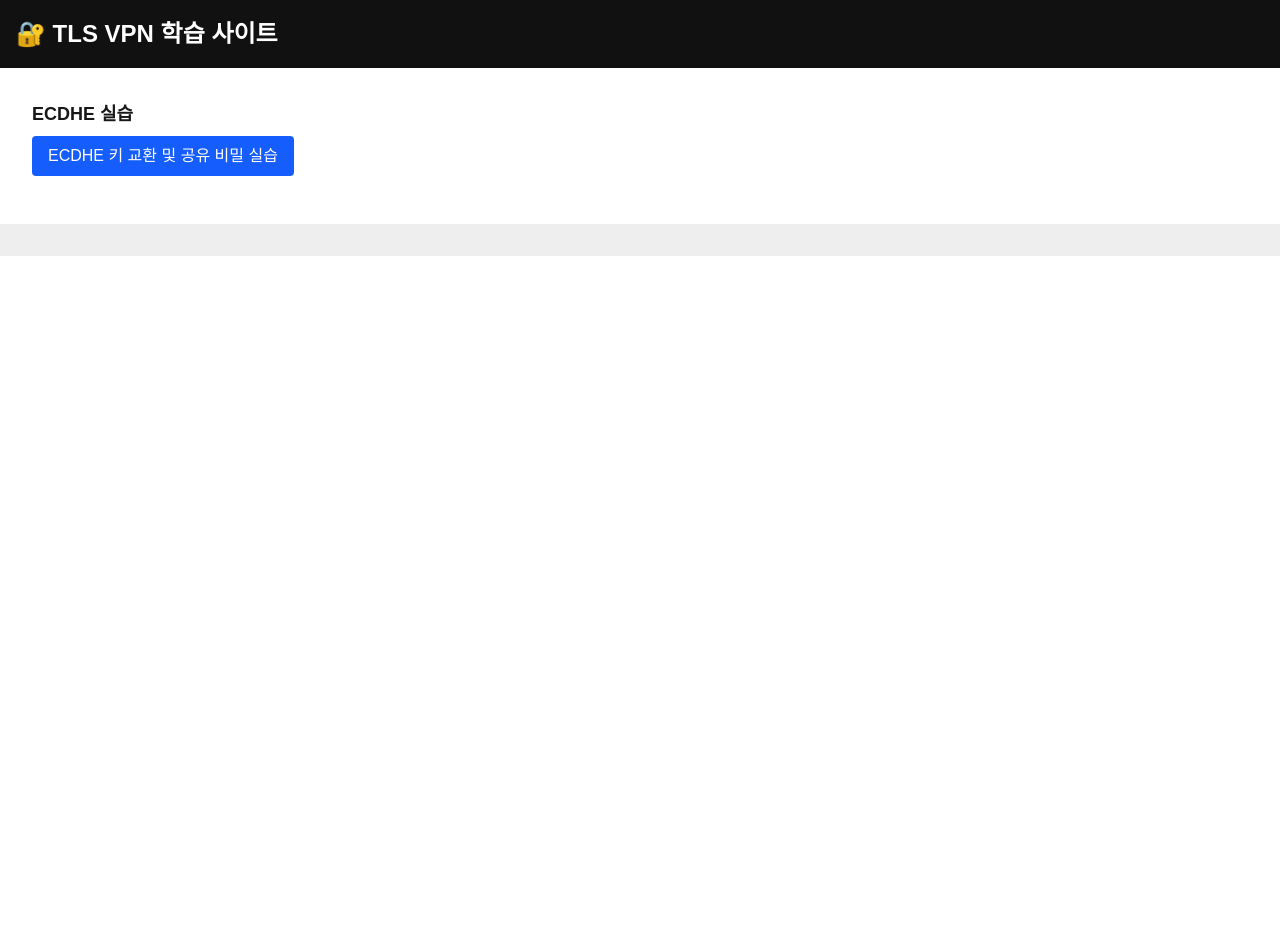
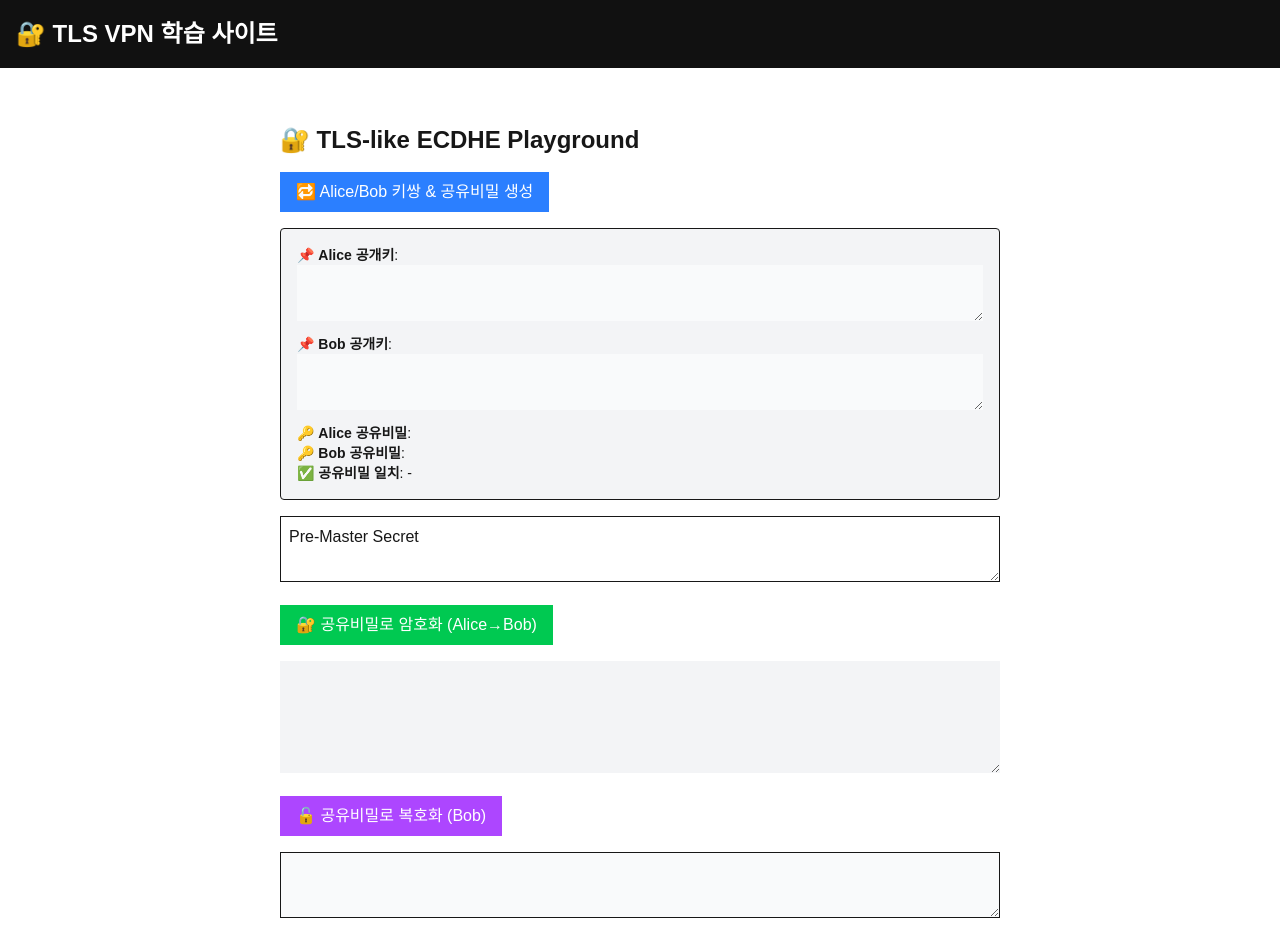
Before and after one commit to Rickyphantom/tls-vpn-demo, a Next.js app: page /lab/encryption/tls-ecdhe in a window 1280 px wide. Shown: the top 952 px of the page. Before the commit the page ends 800 px from the top, so only its background shows below. Built offline with nearby package versions, Linux system fonts and the light colour scheme.

Commit message:
Update page.tsx

```diff
--- a/src/app/lab/encryption/tls-ecdhe/page.tsx
+++ b/src/app/lab/encryption/tls-ecdhe/page.tsx
@@ -1,7 +1,7 @@
 "use client";
 import { useState } from "react";
 
-async function generateECDHKeyPair(): Promise<CryptoKeyPair> {
+async function generateECDHKeyPair() {
   return await window.crypto.subtle.generateKey(
     {
       name: "ECDH",
@@ -12,15 +12,16 @@ async function generateECDHKeyPair(): Promise<CryptoKeyPair> {
   );
 }
 
+// 타입 명시 추가
 async function exportPublicKey(key: CryptoKey): Promise<string> {
-  const spki = await window.crypto.subtle.exportKey("spki", key);
+  const spki = await window.crypto.subtle.exportKey('spki', key);
   return btoa(String.fromCharCode(...new Uint8Array(spki)));
 }
 
 async function deriveSecret(privateKey: CryptoKey, publicKey: CryptoKey): Promise<string> {
   const secret = await window.crypto.subtle.deriveBits(
     {
-      name: "ECDH",
+      name: 'ECDH',
       public: publicKey,
     },
     privateKey,
@@ -29,40 +30,126 @@ async function deriveSecret(privateKey: CryptoKey, publicKey: CryptoKey): Promis
   return Array.from(new Uint8Array(secret)).map(b => b.toString(16).padStart(2, '0')).join('');
 }
 
-export default function EcdheLab() {
-  const [result, setResult] = useState("");
+export default function TLSClientECDHEPage() {
+  const [plaintext, setPlaintext] = useState("Pre-Master Secret");
+  const [alicePub, setAlicePub] = useState("");
+  const [bobPub, setBobPub] = useState("");
+  const [aliceSecret, setAliceSecret] = useState("");
+  const [bobSecret, setBobSecret] = useState("");
+  const [ciphertext, setCiphertext] = useState("");
+  const [recovered, setRecovered] = useState("");
+  const [sharedOk, setSharedOk] = useState<string | null>(null);
+  const [error, setError] = useState("");
 
-  const handleEcdheDemo = async () => {
+  // 키쌍 및 공유비밀 생성
+  const generateKeysAndSecret = async () => {
+    setError("");
+    setCiphertext("");
+    setRecovered("");
     try {
-      // Alice, Bob 키쌍 생성
       const alice = await generateECDHKeyPair();
       const bob = await generateECDHKeyPair();
-      // 공개키 교환
-      const alicePub = await exportPublicKey(alice.publicKey);
-      const bobPub = await exportPublicKey(bob.publicKey);
-      // 공유 비밀 계산
-      const aliceSecret = await deriveSecret(alice.privateKey, bob.publicKey);
-      const bobSecret = await deriveSecret(bob.privateKey, alice.publicKey);
-      setResult(
-        `Alice 공개키(base64):\n${alicePub}\n\nBob 공개키(base64):\n${bobPub}\n\n` +
-        `Alice 공유 비밀: ${aliceSecret}\nBob 공유 비밀: ${bobSecret}\n` +
-        (aliceSecret === bobSecret ? "공유 비밀 일치: 성공" : "공유 비밀 불일치: 실패")
-      );
+      const alicePubB64 = await exportPublicKey(alice.publicKey);
+      const bobPubB64 = await exportPublicKey(bob.publicKey);
+      setAlicePub(alicePubB64);
+      setBobPub(bobPubB64);
+      const aliceSecretHex = await deriveSecret(alice.privateKey, bob.publicKey);
+      const bobSecretHex = await deriveSecret(bob.privateKey, alice.publicKey);
+      setAliceSecret(aliceSecretHex);
+      setBobSecret(bobSecretHex);
+      setSharedOk(aliceSecretHex === bobSecretHex ? "성공" : "실패");
     } catch (e) {
-      setResult("에러 발생: " + (e instanceof Error ? e.message : String(e)));
+      setError("키 생성/공유비밀 오류: " + (e instanceof Error ? e.message : String(e)));
+    }
+  };
+
+  // Alice가 Bob의 공개키로 공유비밀로 암호화 (여기선 XOR 예시)
+  const encrypt = async () => {
+    if (!aliceSecret) return setError("먼저 키를 생성하세요.");
+    try {
+      // XOR 예시 (실제 TLS는 대칭키 암호 사용)
+      const ptBytes = new TextEncoder().encode(plaintext);
+      const keyBytes = new Uint8Array(ptBytes.length).map((_, i) => parseInt(aliceSecret.substr((i%32)*2, 2), 16));
+      const ctBytes = ptBytes.map((b, i) => b ^ keyBytes[i]);
+      setCiphertext(btoa(String.fromCharCode(...ctBytes)));
+    } catch (e) {
+      setError("암호화 오류: " + (e instanceof Error ? e.message : String(e)));
+    }
+  };
+
+  // Bob이 공유비밀로 복호화 (XOR)
+  const decrypt = async () => {
+    if (!bobSecret) return setError("먼저 키를 생성하세요.");
+    try {
+      const ctBytes = Uint8Array.from(atob(ciphertext), c => c.charCodeAt(0));
+      const keyBytes = new Uint8Array(ctBytes.length).map((_, i) => parseInt(bobSecret.substr((i%32)*2, 2), 16));
+      const ptBytes = ctBytes.map((b, i) => b ^ keyBytes[i]);
+      setRecovered(new TextDecoder().decode(ptBytes));
+    } catch (e) {
+      setError("복호화 오류: " + (e instanceof Error ? e.message : String(e)));
     }
   };
 
   return (
-    <div>
-      <h2 className="text-lg font-bold mb-2">ECDHE 실습</h2>
+    <div className="p-6 max-w-screen-md mx-auto">
+      <h1 className="text-2xl font-bold mb-4">🔐 TLS-like ECDHE Playground</h1>
       <button
-        className="px-4 py-2 bg-blue-600 text-white rounded hover:bg-blue-700"
-        onClick={handleEcdheDemo}
+        type="button"
+        className="mb-4 bg-blue-500 px-4 py-2 text-white"
+        onClick={generateKeysAndSecret}
       >
-        ECDHE 키 교환 및 공유 비밀 실습
+        🔁 Alice/Bob 키쌍 & 공유비밀 생성
       </button>
-      <pre className="mt-4 text-xs whitespace-pre-wrap">{result}</pre>
+      {error && <div className="text-red-500 mb-2">{error}</div>}
+      <div className="bg-gray-100 border p-4 mb-4 text-sm rounded">
+        <div>
+          📌 <strong>Alice 공개키</strong>:<br />
+          <textarea className="w-full bg-gray-50 p-2 mb-2" rows={2} value={alicePub} readOnly />
+        </div>
+        <div>
+          📌 <strong>Bob 공개키</strong>:<br />
+          <textarea className="w-full bg-gray-50 p-2 mb-2" rows={2} value={bobPub} readOnly />
+        </div>
+        <div>
+          🔑 <strong>Alice 공유비밀</strong>: {aliceSecret}
+        </div>
+        <div>
+          🔑 <strong>Bob 공유비밀</strong>: {bobSecret}
+        </div>
+        <div>
+          ✅ <strong>공유비밀 일치</strong>: {sharedOk ?? '-'}
+        </div>
+      </div>
+      <textarea
+        className="w-full bg-white p-2 mb-4 border"
+        placeholder="Plaintext"
+        value={plaintext}
+        onChange={e => setPlaintext(e.target.value)}
+      />
+      <button
+        className="mb-4 bg-green-500 px-4 py-2 text-white"
+        onClick={encrypt}
+      >
+        🔐 공유비밀로 암호화 (Alice→Bob)
+      </button>
+      <textarea
+        className="w-full bg-gray-100 p-2 mb-4"
+        rows={4}
+        value={ciphertext}
+        readOnly
+      />
+      <button
+        className="mb-4 bg-purple-500 px-4 py-2 text-white"
+        onClick={decrypt}
+      >
+        🔓 공유비밀로 복호화 (Bob)
+      </button>
+      <textarea
+        className="w-full bg-gray-50 p-2 mb-4 border"
+        rows={2}
+        value={recovered}
+        readOnly
+      />
     </div>
   );
 }
```
